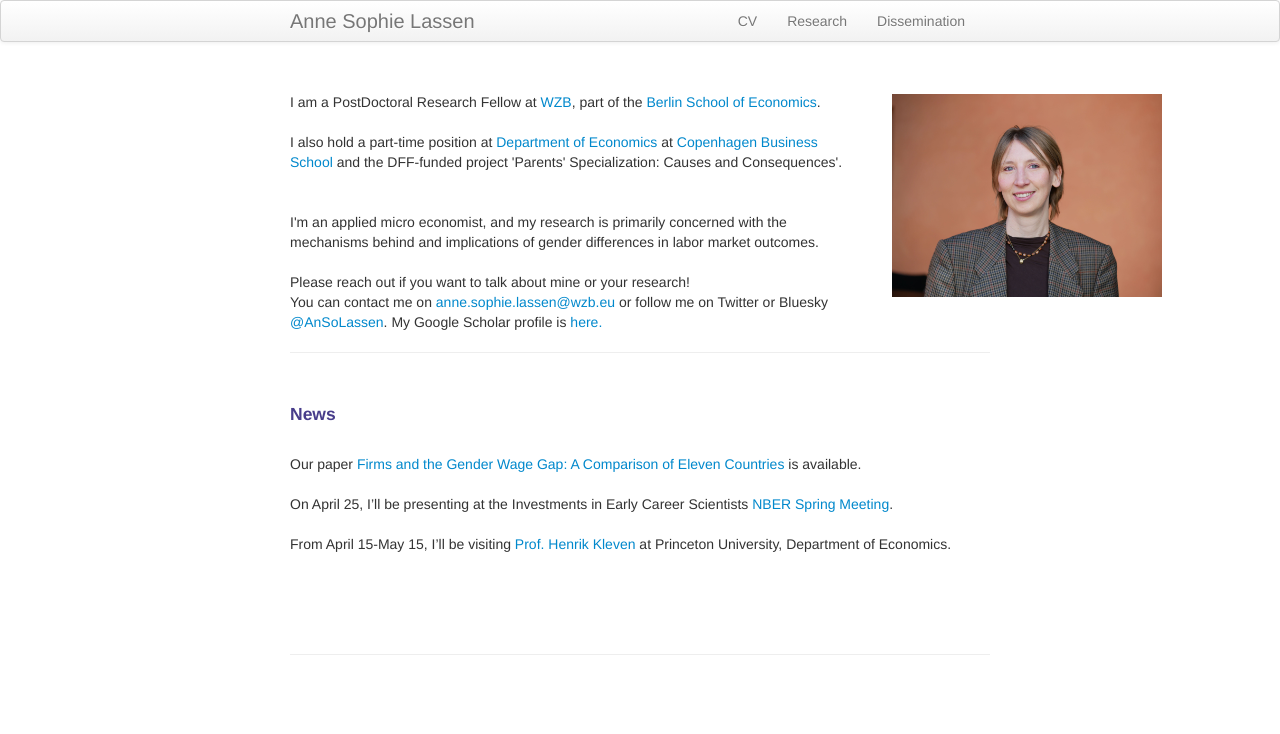
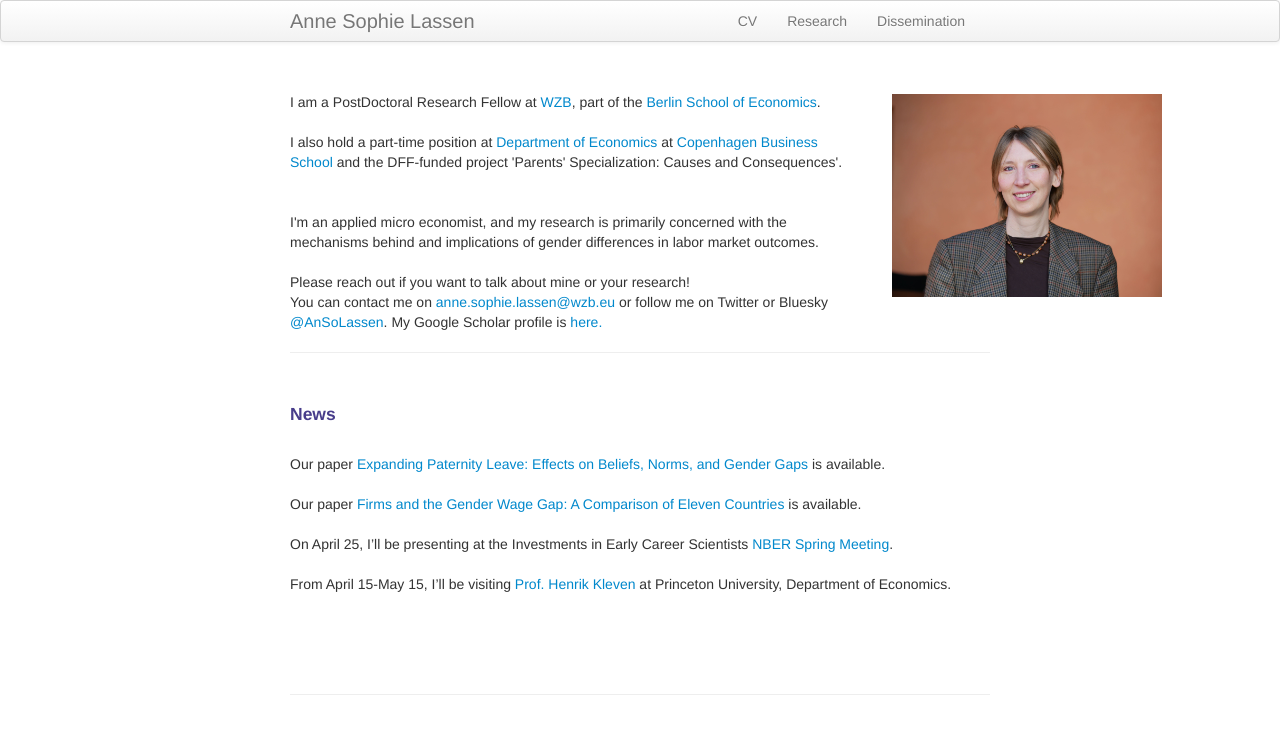
Before and after one commit to annesophielassen/annesophielassen.github.io, a Jekyll site: the page built from index.md, in a window 1280 px wide. Shown: the top 734 px of the page. Built offline with Jekyll 4.4.1, drawn with Linux system fonts in a browser that asks for light colours.

Commit message:
Update index.md

```diff
--- a/index.md
+++ b/index.md
@@ -37,6 +37,9 @@ You can contact me on <a href="mailto:anne.sophie.lassen@wzb.eu">anne.sophie.las
 <br>
 #### News
 <br>
+Our paper <a href="https://www.nber.org/papers/w34862">Expanding Paternity Leave: Effects on Beliefs, Norms, and Gender Gaps</a> is available.
+<br>
+<br>
 Our paper <a href="https://www.chicagofed.org/publications/working-papers/2025/2025-24">Firms and the Gender Wage Gap: A Comparison of Eleven Countries</a> is available.
 <br>
 <br>
```
